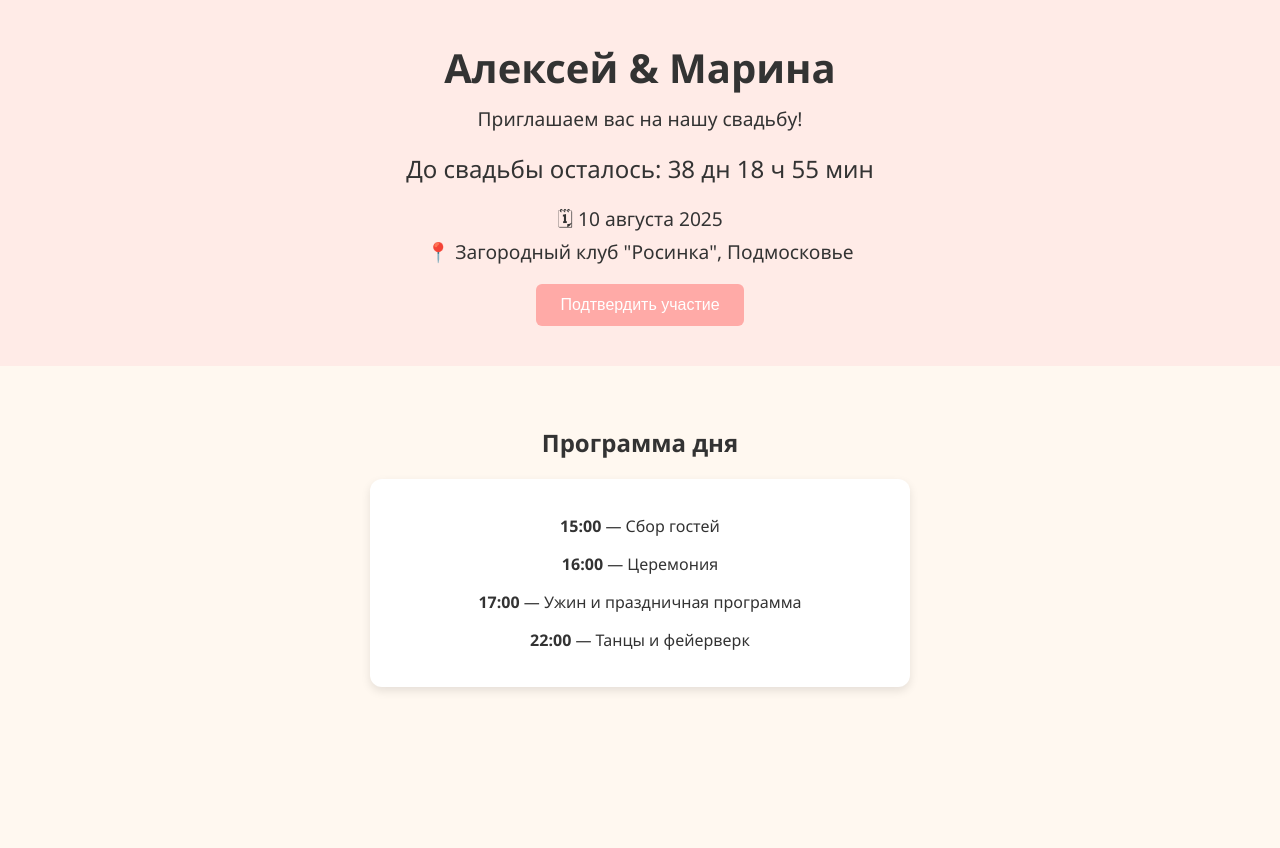
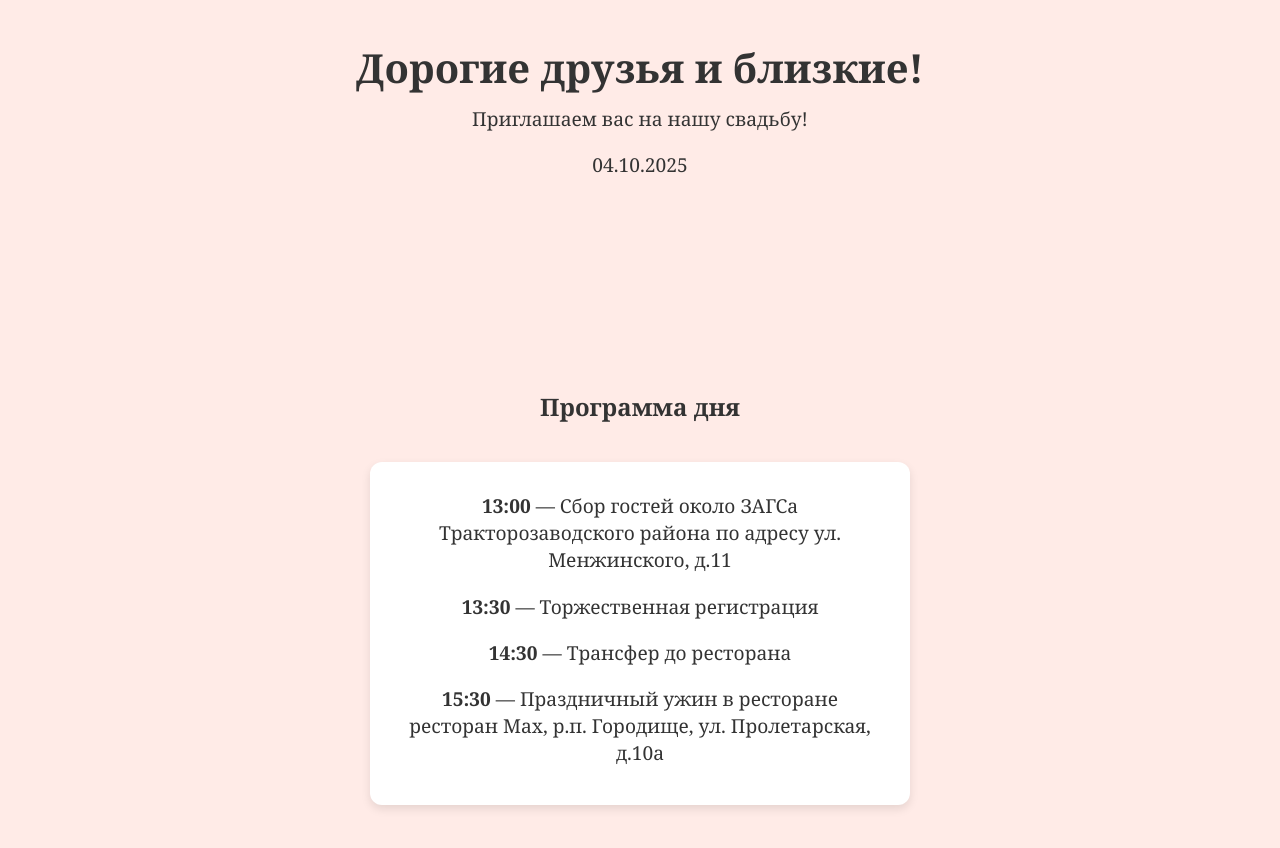
Before and after one commit to shahtashahtera/priglos, a plain HTML site: page index.html in a window 1280 px wide. Before the commit the page ends 800 px from the top, so only its background shows below. Drawn offline with Linux system fonts and the light colour scheme.

Commit message:
Update index.html

```diff
--- a/index.html
+++ b/index.html
@@ -7,10 +7,41 @@
   <style>
     body {
       margin: 0;
-      font-family: 'Segoe UI', sans-serif;
+      font-family: 'Georgia', serif;
       background: #fff8f0;
       color: #333;
       text-align: center;
+    }
+    .section {
+      scroll-snap-align: start;
+      width: 100%;
+      height: 100vh;
+      display: flex;
+      flex-direction: column;
+      align-items: center;
+      justify-content: center;
+      padding: 40px;
+      box-sizing: border-box;
+    }
+
+    .header-section {
+      background-image: url('bg.jpg');
+      background-size: cover;
+      background-position: center;
+      color: white;
+      text-align: center;
+    }
+    .header-section h1 {
+      font-size: 3em;
+      margin: 0;
+    }
+
+    .couple-photo {
+      width: 250px;
+      height: 350px;
+      border-radius: 20px;
+      object-fit: cover;
+      margin-bottom: 20px;
     }
     header {
       background: #ffebe7;
@@ -56,39 +87,23 @@
 <body>
 
   <header>
-    <h1>Алексей & Марина</h1>
+    <h1>Дорогие друзья и близкие!</h1>
     <p>Приглашаем вас на нашу свадьбу!</p>
-    <div class="countdown" id="countdown"></div>
-    <p>🗓 10 августа 2025<br>📍 Загородный клуб "Росинка", Подмосковье</p>
-    <button onclick="alert('Спасибо за подтверждение!')">Подтвердить участие</button>
-  </header>
+
+    <p>04.10.2025</p>
+
 
   <section class="section">
     <h2>Программа дня</h2>
     <div class="program-card">
-      <p><strong>15:00</strong> — Сбор гостей</p>
-      <p><strong>16:00</strong> — Церемония</p>
-      <p><strong>17:00</strong> — Ужин и праздничная программа</p>
-      <p><strong>22:00</strong> — Танцы и фейерверк</p>
+      <p><strong>13:00</strong> — Сбор гостей около ЗАГСа Тракторозаводского района по адресу ул. Менжинского, д.11</p>
+      <p><strong>13:30</strong> — Торжественная регистрация</p>
+      <p><strong>14:30</strong> — Трансфер до ресторана</p>
+      <p><strong>15:30</strong> — Праздничный ужин в ресторане <br> ресторан Max, р.п. Городище, ул. Пролетарская, д.10а</p>
     </div>
   </section>
 
-  <script>
-    // Countdown timer
-    const weddingDate = new Date("2025-08-10T15:00:00").getTime();
-    const countdown = document.getElementById("countdown");
 
-    setInterval(() => {
-      const now = new Date().getTime();
-      const distance = weddingDate - now;
-
-      const days = Math.floor(distance / (1000 * 60 * 60 * 24));
-      const hours = Math.floor((distance % (1000 * 60 * 60 * 24)) / (1000 * 60 * 60));
-      const minutes = Math.floor((distance % (1000 * 60 * 60)) / (1000 * 60));
-
-      countdown.innerHTML = `До свадьбы осталось: ${days} дн ${hours} ч ${minutes} мин`;
-    }, 1000);
-  </script>
 
 </body>
 </html>
```
